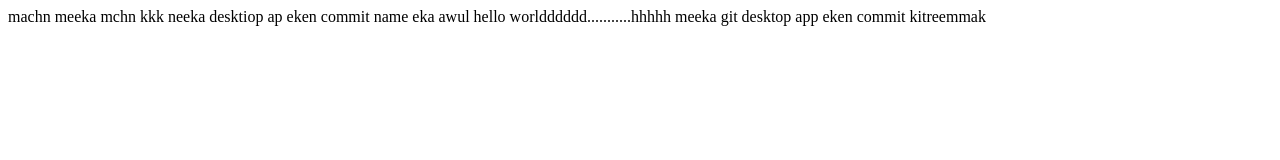
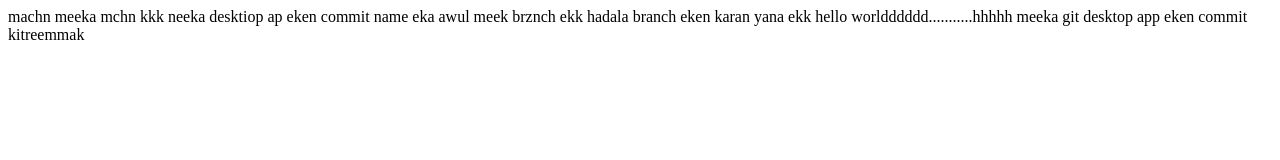
Before and after one commit to vidarshanaH/TESTREPO, a plain HTML site: page mm.html in a window 1280 px wide. Drawn offline with Linux system fonts and the light colour scheme.

Commit message:
branch eken wenasak kare

```diff
--- a/mm.html
+++ b/mm.html
@@ -7,6 +7,9 @@
 
 machn meeka mchn kkk
 neeka desktiop ap eken commit name eka awul
+
+
+meek brznch ekk hadala branch eken karan yana ekk
       hello worldddddd...........hhhhh meeka git desktop app eken commit kitreemmak
     </p>
   </body>
```
